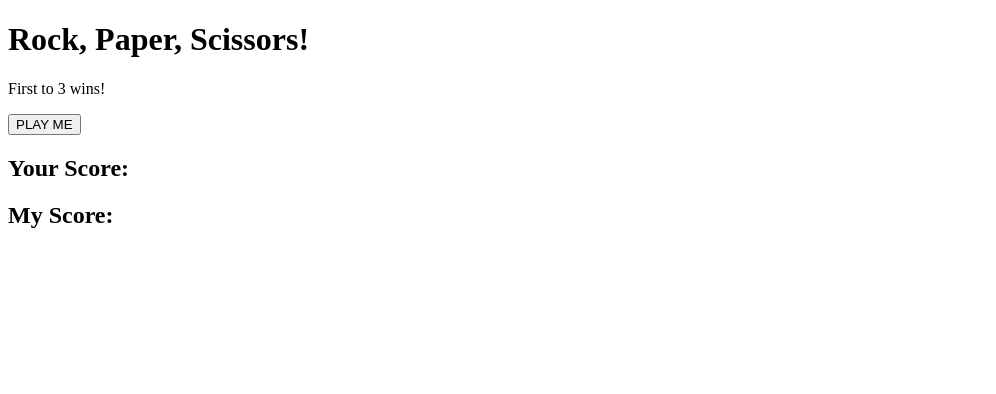
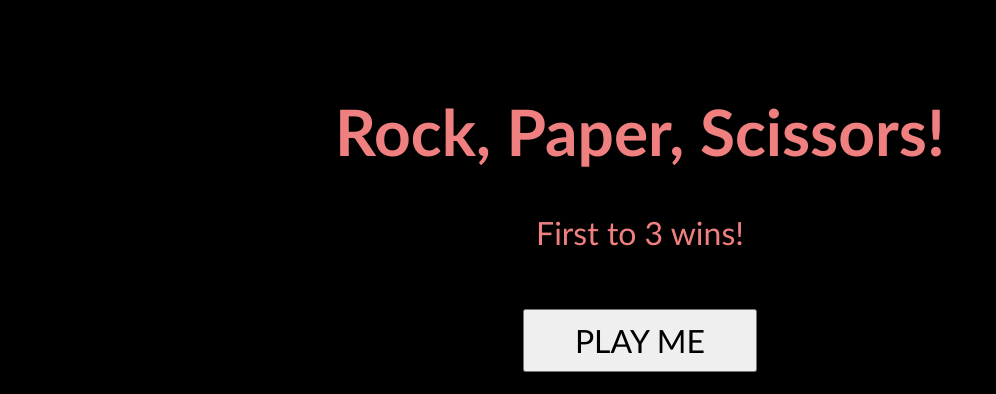
Before and after one commit to mountmike/rock-paper-scissors, a plain HTML site: page index.html in a window 1280 px wide. Shown: the whole page, without its empty margins (0-996 px from the left). Drawn offline with Linux system fonts and the light colour scheme.

Commit message:
Added more padding to button in stylesheet

```diff
--- a/index.html
+++ b/index.html
@@ -5,19 +5,18 @@
     <meta http-equiv="X-UA-Compatible" content="IE=edge">
     <meta name="viewport" content="width=device-width, initial-scale=1.0">
     <title>Rock Paper Scissors</title>
+    <link rel="stylesheet" href="style.css">
     <script src="main.js"></script>
 </head>
 <body>
-    <div class="container">
+    <div>
       <h1>Rock, Paper, Scissors!</h1>
       <p>First to 3 wins!</p>
       <input class="playgame" type="button" onclick="playGame()" value="PLAY ME"></input>
-      <div>
-        <h2>Your Score:</h2>
+      <div class="container">
         <p id="playerScore"></p>
       </div>
-      <div>
-        <h2>My Score:</h2>
+      <div class="container">
         <p id="computerScore"></p>
       </div>
     </div>
--- a/style.css
+++ b/style.css
@@ -0,0 +1,28 @@
+body {
+    display: flex;
+    justify-content: center;
+    align-items: center;
+    flex-direction: column;
+    text-align: center;
+    font-family: 'Gill Sans', 'Gill Sans MT', Calibri, 'Trebuchet MS', sans-serif;
+    background-color: black;
+    color: lightcoral;
+    font-size: 2em;
+    margin: 50px;
+}
+
+.container {
+    display: flex;
+    text-align: left;
+}
+
+.playgame {
+    padding: 10px 50px;
+    font-family: 'Gill Sans', 'Gill Sans MT', Calibri, 'Trebuchet MS', sans-serif;
+    font-size: 1em;
+    margin: 25px;
+}
+
+#computerScore, #playerScore, h2 {
+    font-size: 2em;
+}
```
